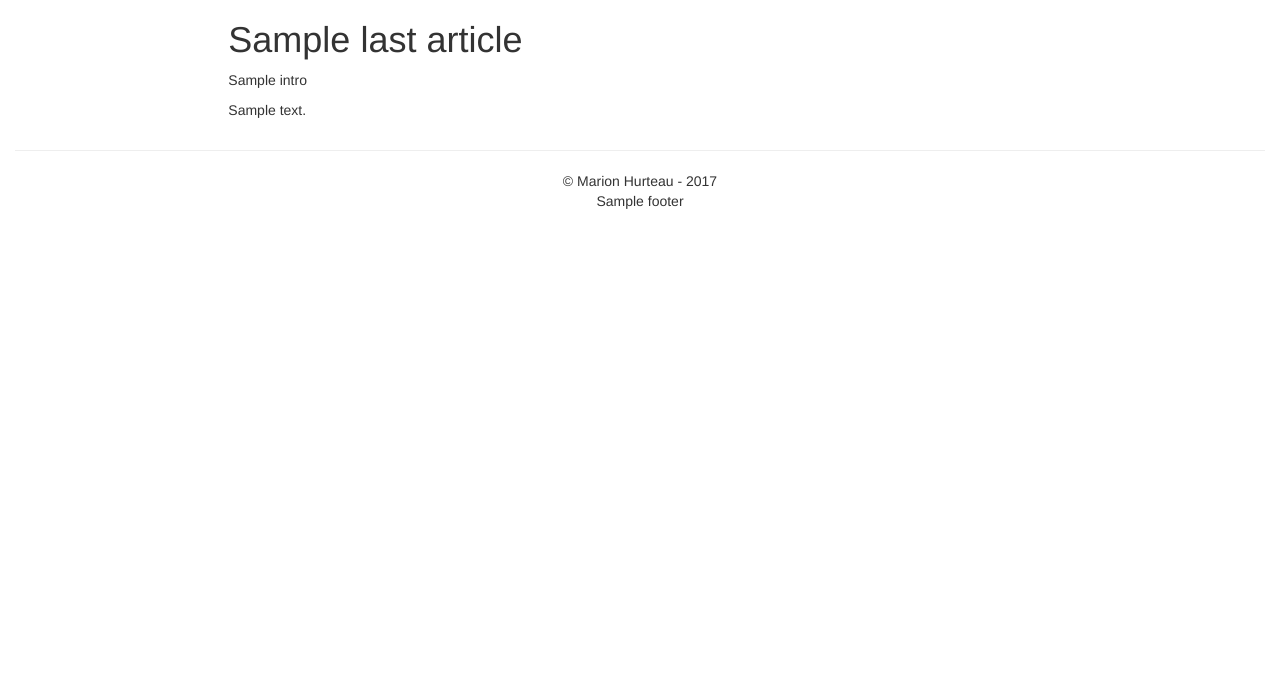
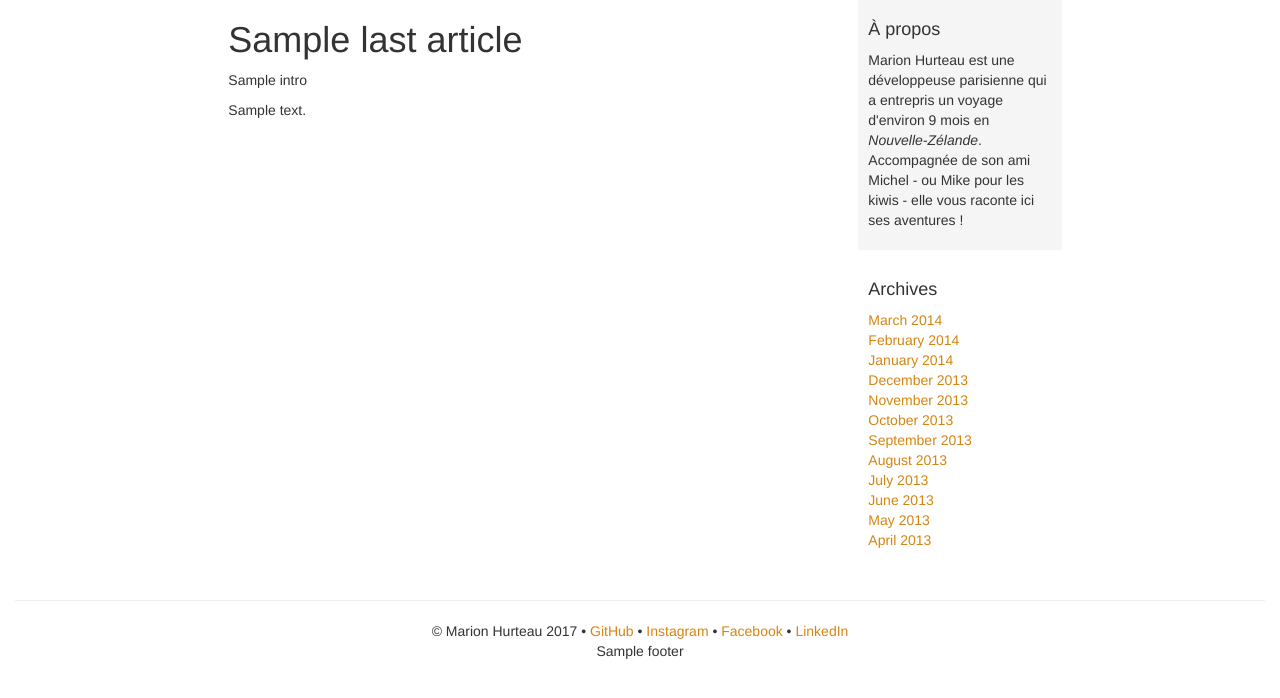
Before and after one commit to MarionLeHerisson/Hedgehog, a PHP site: template Application/View/blog.php in a window 1280 px wide. Shown: the top 698 px of the page. Run offline with PHP 8.4, Linux system fonts and the light colour scheme; the template is opened without the code that fills it: most values are stand-ins (such as "Sample title", 1, 10 or a date in 2020); some libraries are stand-ins or nearby versions.

Commit message:
footer and aside (wip)

```diff
--- a/Application/Controller/blogController.php
+++ b/Application/Controller/blogController.php
@@ -8,6 +8,8 @@ class blogController {
         $articlesManager = new ArticlesModel();
 
         $lastArticle = $articlesManager->getLastArticle(3)->fetch(PDO::FETCH_ASSOC);
+        // get prev article
+        // get next article
 
         require_once(BASE_PATH . 'Application/View/basics/head.php');
         require_once(BASE_PATH . 'Application/View/basics/nav.php');
--- a/Application/Controller/footerController.php
+++ b/Application/Controller/footerController.php
@@ -20,7 +20,7 @@ class footerController {
 
         foreach($articles as $key => $article) {
             if($key != 0) {
-                $footer .= ' - ';
+                $footer .= ' &bull; ';
             }
             $footer .= '<a href="' . $article['url'] . '">' . $article['title'] . '</a>';
         }
--- a/Application/Model/Ajax/admin.php
+++ b/Application/Model/Ajax/admin.php
@@ -59,8 +59,11 @@ class AdminAjax {
         $errors = [];
 
         if(empty($errors)) {
+
             $article_id = $articlesManager->insertArticle($data)->fetchColumn();
-            $mediaManager->insertMainMedia($data['main_media'], $article_id);
+            if(isset($data['main_media'])) {
+                $mediaManager->insertMainMedia($data['main_media'], $article_id);
+            }
 
             die(json_encode([
                 'stat'  	=> 'ok',
--- a/Application/View/basics/footer.php
+++ b/Application/View/basics/footer.php
@@ -4,7 +4,11 @@
         </div> <!-- .page_content -->
         <footer class="col-md-12 text-center">
             <hr class="featurette-divider">
-            © Marion Hurteau - 2017
+            © Marion Hurteau 2017 &bull;
+            <a href="https://github.com/MarionLeHerisson">GitHub</a> &bull;
+            <a href="https://www.instagram.com/marionleherisson/">Instagram</a> &bull;
+            <a href="https://www.facebook.com/marionestherhurteau">Facebook</a> &bull;
+            <a href="https://www.linkedin.com/in/marion-hurteau-07290587/">LinkedIn</a>
             <div class="col-md-12">
                 <?php echo $footer; ?>
             </div>
--- a/Application/View/blog.php
+++ b/Application/View/blog.php
@@ -8,6 +8,31 @@
 	<div id="preview-intro"></div>
 	<div id="preview-content"></div>
 </div>
+
+<div class="col-md-2 col-sm-3 offset-sm-1 blog-sidebar">
+          <div class="sidebar-module sidebar-module-inset">
+            <h4>À propos</h4>
+            <p>Marion Hurteau est une développeuse parisienne qui a entrepris un voyage d'environ 9 mois en <em>Nouvelle-Zélande</em>. Accompagnée de son
+            ami Michel - ou Mike pour les kiwis - elle vous raconte ici ses aventures !</p>
+          </div>
+          <div class="sidebar-module">
+            <h4>Archives</h4>
+            <ol class="list-unstyled">
+              <li><a href="#">March 2014</a></li>
+              <li><a href="#">February 2014</a></li>
+              <li><a href="#">January 2014</a></li>
+              <li><a href="#">December 2013</a></li>
+              <li><a href="#">November 2013</a></li>
+              <li><a href="#">October 2013</a></li>
+              <li><a href="#">September 2013</a></li>
+              <li><a href="#">August 2013</a></li>
+              <li><a href="#">July 2013</a></li>
+              <li><a href="#">June 2013</a></li>
+              <li><a href="#">May 2013</a></li>
+              <li><a href="#">April 2013</a></li>
+            </ol>
+          </div>
+        </div>
 
 <script type="text/javascript">
 	showPreview('-intro');
--- a/www/css/style.css
+++ b/www/css/style.css
@@ -51,3 +51,31 @@ li {
     border-radius: 2em;
     color: white;
 }
+
+
+/* Sidebar */
+.sidebar-module-inset {
+    padding: 1rem;
+    background-color: #f5f5f5;
+    border-radius: .25rem;
+}
+
+.sidebar-module {
+    padding: 1rem;
+    margin: 0 -1rem 1rem;
+}
+
+@media (min-width: 576px)
+_grid.scss:80
+.offset-sm-1 {
+    margin-left: 8.333333%;
+}
+@media (min-width: 576px)
+_grid.scss:71
+.col-sm-3 {
+    -webkit-box-flex: 0;
+    -webkit-flex: 0 0 25%;
+    -ms-flex: 0 0 25%;
+    flex: 0 0 25%;
+    max-width: 25%;
+}
```
Also changed, not shown: Application/View/about.php (deleted, +0 -7 lines), Application/View/articles.php (+0 -9 lines), Application/View/basics/nav.php (+6 -2 lines), Application/View/blocks/article.php (deleted, +0 -9 lines), Application/View/blocks/header.php (deleted, +0 -14 lines), Application/View/blocks/scrollButton.php (+0 -9 lines), 1 other file.
